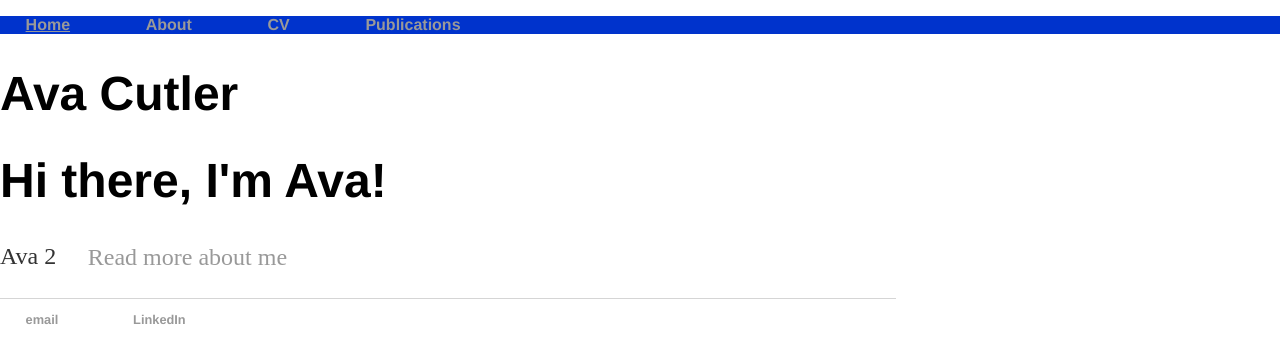
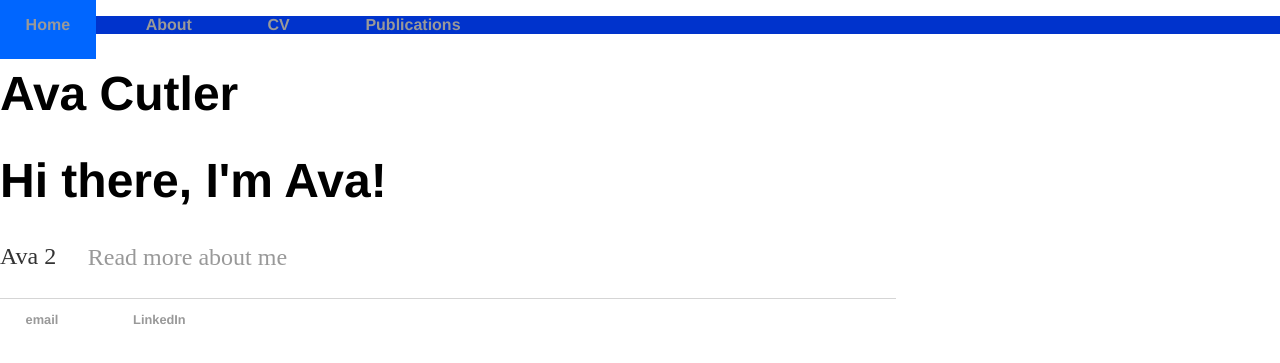
Before and after one commit to avacutler/----, a Jekyll site: the page built from index.html, in a window 1280 px wide. Shown: the top 363 px of the page. Built offline with Jekyll 4.4.1, drawn with Linux system fonts in a browser that asks for light colours.

Commit message:
Update main.css
hover color

```diff
--- a/css/main.css
+++ b/css/main.css
@@ -28,7 +28,7 @@ a {
     padding: 2vw;
 }
 a:hover {
-    text-decoration: underline;
+    background-color: #0066ff;
 }
 h1 {
     font-size: 3em;
```
